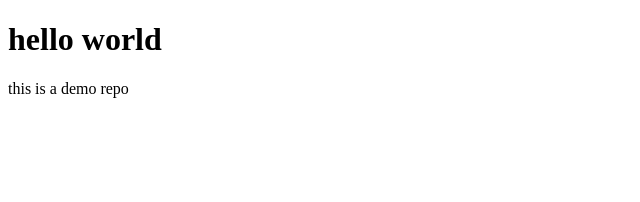
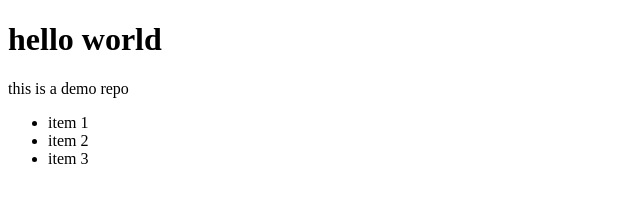
Before and after one commit to IAchaos/demo-repo, a plain HTML site: page index.html in a window 1280 px wide. Shown: the whole page, without its empty margins (0-640 px from the left). Drawn offline with Linux system fonts and the light colour scheme.

Commit message:
fixing navbar

```diff
--- a/index.html
+++ b/index.html
@@ -12,6 +12,14 @@
     <div>
         <h1>hello world</h1>
         <p> this is a demo repo</p>
+        <div>
+            <ul class="nav-bar">
+                <li> item 1</li>
+                <li> item 2</li>
+                <li> item 3</li>
+            </ul>
+        </div>
+
     </div>
 </body>
 
```
